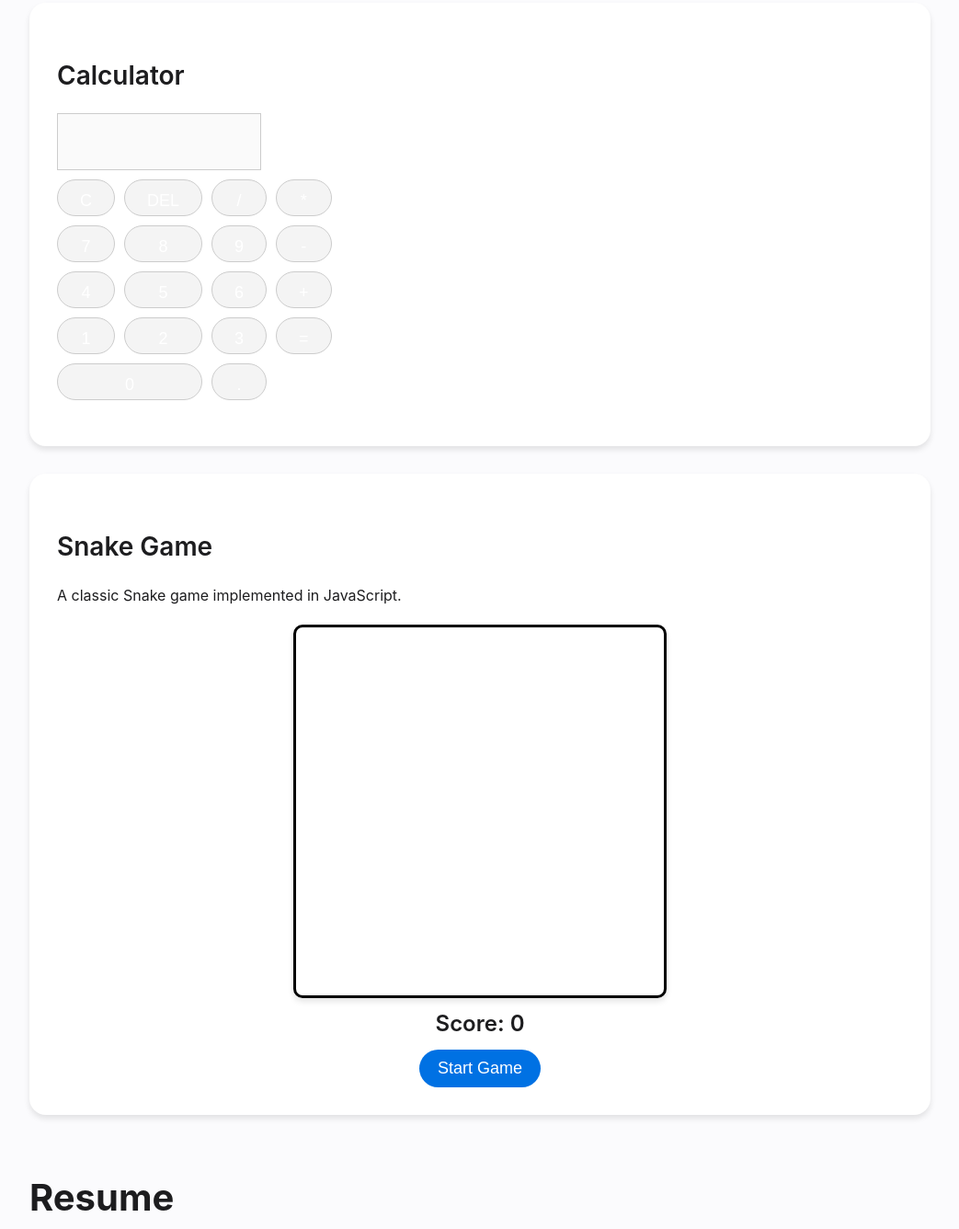
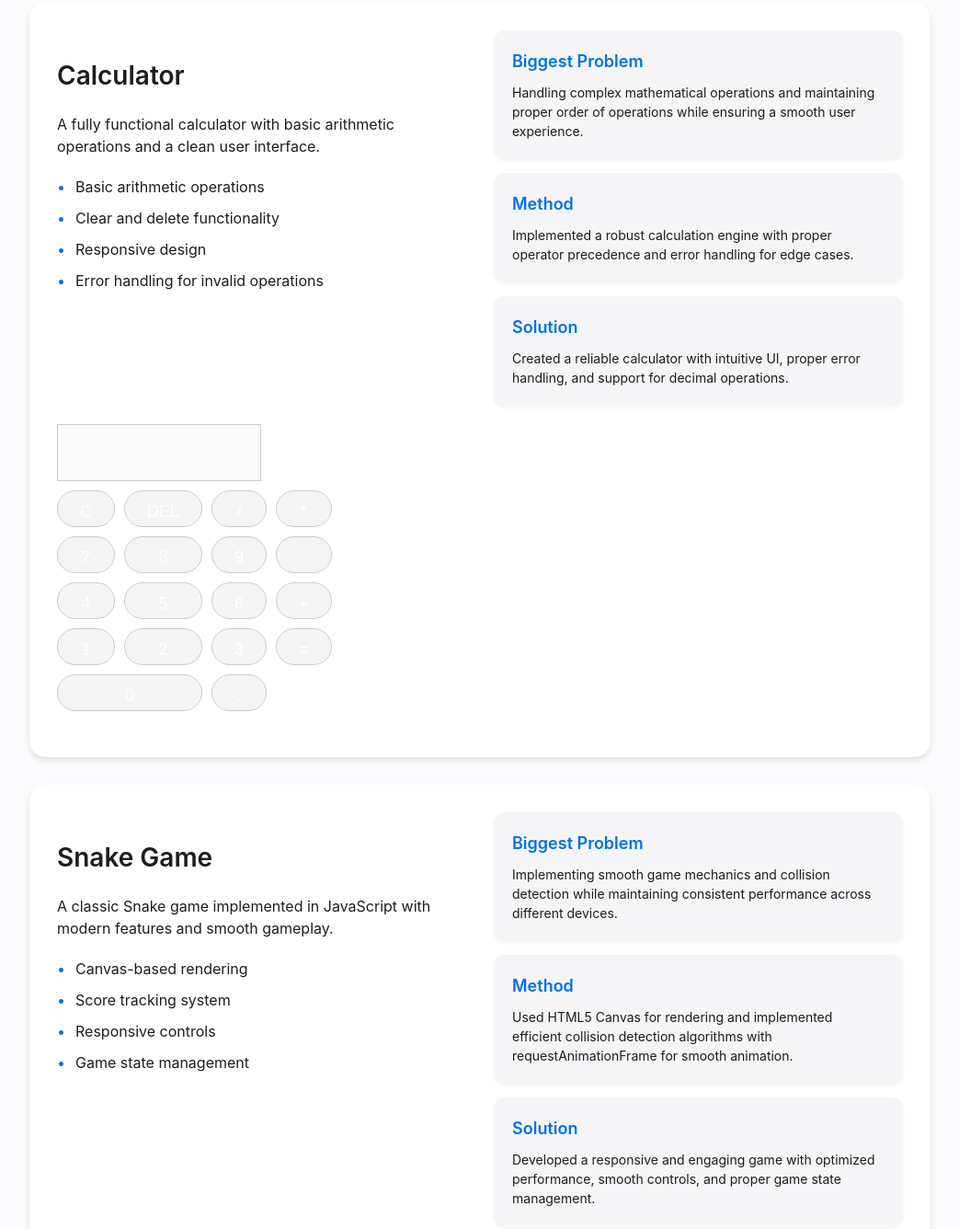
Before and after one commit to theonlybex/theonlybex.github.io, a plain HTML site: page index.html in a window 1280 px wide. Shown: the part 2079-3415 px from the top of the page at 92% size, without its empty margins (118-1161 px from the left). Drawn offline with Linux system fonts and the light colour scheme.

Commit message:
added text to calculator and snake"

```diff
--- a/index.html
+++ b/index.html
@@ -126,7 +126,34 @@
 
             <!-- Calculator Project -->
             <div class="project">
-                <h3>Calculator</h3>
+                <div class="project-content">
+                    <div class="project-info">
+                        <h3>Calculator</h3>
+                        <p>A fully functional calculator with basic arithmetic operations and a clean user interface.</p>
+                        <div class="project-details">
+                            <ul>
+                                <li>Basic arithmetic operations</li>
+                                <li>Clear and delete functionality</li>
+                                <li>Responsive design</li>
+                                <li>Error handling for invalid operations</li>
+                            </ul>
+                        </div>
+                    </div>
+                    <div class="project-analysis">
+                        <div class="analysis-box">
+                            <h4>Biggest Problem</h4>
+                            <p>Handling complex mathematical operations and maintaining proper order of operations while ensuring a smooth user experience.</p>
+                        </div>
+                        <div class="analysis-box">
+                            <h4>Method</h4>
+                            <p>Implemented a robust calculation engine with proper operator precedence and error handling for edge cases.</p>
+                        </div>
+                        <div class="analysis-box">
+                            <h4>Solution</h4>
+                            <p>Created a reliable calculator with intuitive UI, proper error handling, and support for decimal operations.</p>
+                        </div>
+                    </div>
+                </div>
                 <div class="calculator">
                     <input type="text" id="calc-display" disabled>
                     <div class="buttons">
@@ -156,14 +183,41 @@
                 </div>
             </div>
             <div class="project">
-                <h3>Snake Game</h3>
-                <p>A classic Snake game implemented in JavaScript.</p>
+                <div class="project-content">
+                    <div class="project-info">
+                        <h3>Snake Game</h3>
+                        <p>A classic Snake game implemented in JavaScript with modern features and smooth gameplay.</p>
+                        <div class="project-details">
+                            <ul>
+                                <li>Canvas-based rendering</li>
+                                <li>Score tracking system</li>
+                                <li>Responsive controls</li>
+                                <li>Game state management</li>
+                            </ul>
+                        </div>
+                    </div>
+                    <div class="project-analysis">
+                        <div class="analysis-box">
+                            <h4>Biggest Problem</h4>
+                            <p>Implementing smooth game mechanics and collision detection while maintaining consistent performance across different devices.</p>
+                        </div>
+                        <div class="analysis-box">
+                            <h4>Method</h4>
+                            <p>Used HTML5 Canvas for rendering and implemented efficient collision detection algorithms with requestAnimationFrame for smooth animation.</p>
+                        </div>
+                        <div class="analysis-box">
+                            <h4>Solution</h4>
+                            <p>Developed a responsive and engaging game with optimized performance, smooth controls, and proper game state management.</p>
+                        </div>
+                    </div>
+                </div>
                 <div id="gameContainer">
                     <canvas id="gameBoard" width="400" height="400"></canvas>
                     <div id="scoreText">Score: 0</div>
                     <button id="startButton">Start Game</button>
                 </div>
             </div>
+
         </section>
 
         <!-- Adding Resume information here -->
```
